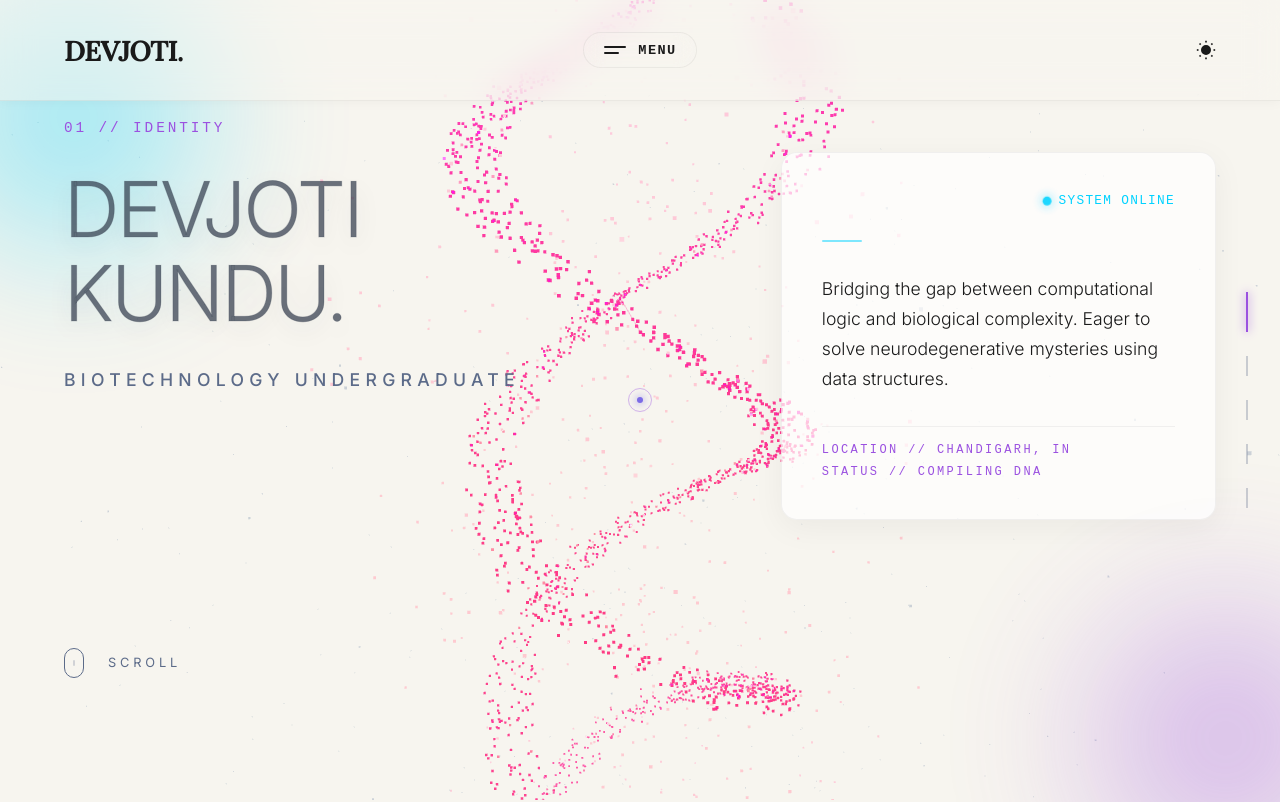
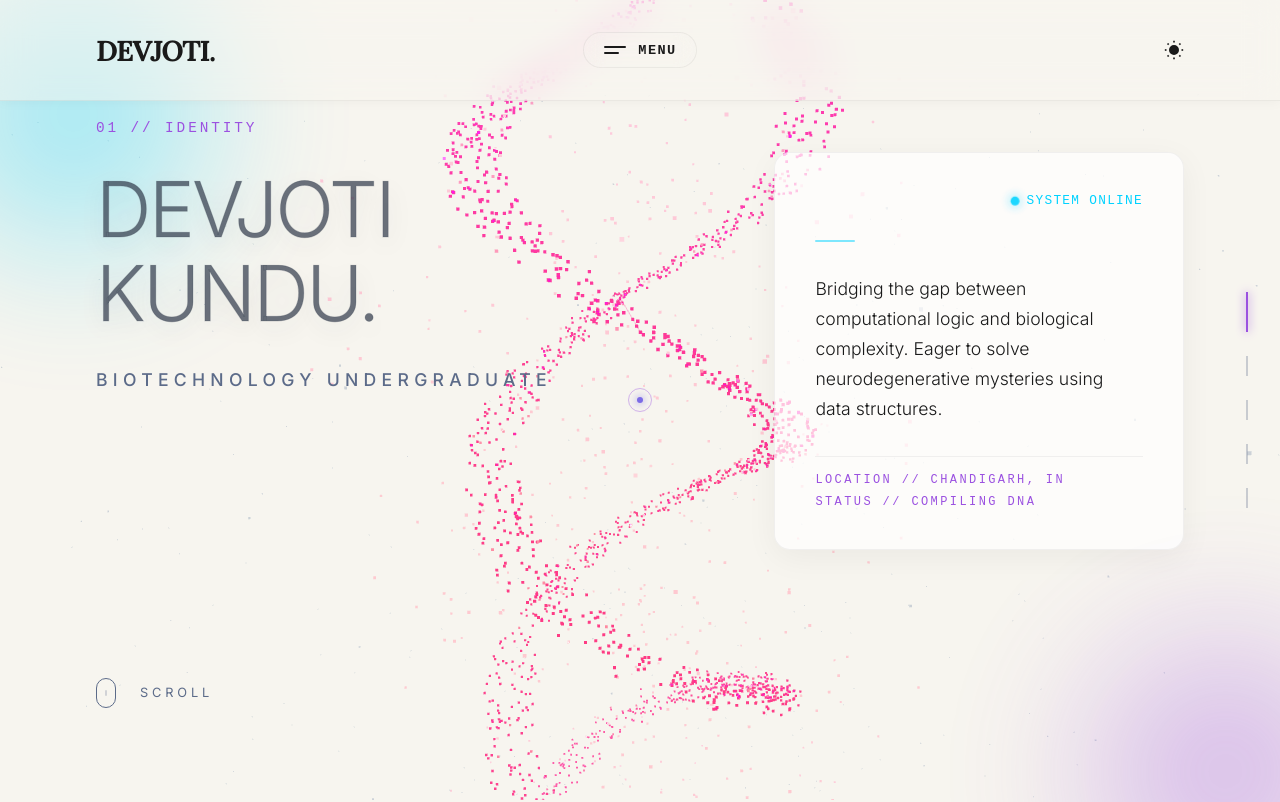
Before and after one commit to devjoti2003/Portfolio, a Next.js app: page / in a window 1280 px wide. Shown: the top 802 px of the page. Built offline with nearby package versions, Linux system fonts and the light colour scheme.

Commit message:
Make main container layout fluidly proportional to screen width

```diff
--- a/src/app/globals.css
+++ b/src/app/globals.css
@@ -159,7 +159,7 @@ body.dark-mode .top-nav {
   background: rgba(13, 15, 20, 0.5);
   box-shadow: 0 1px 12px rgba(0, 0, 0, 0.3);
 }
-.nav-container { max-width: 1400px; margin: 0 auto; padding: 0 4rem; display: grid; grid-template-columns: 1fr auto 1fr; align-items: center; }
+.nav-container { width: 85%; max-width: 1920px; margin: 0 auto; display: grid; grid-template-columns: 1fr auto 1fr; align-items: center; }
 .nav-logo { justify-self: start; }
 .nav-logo a { font-family: var(--font-serif); font-size: 1.8rem; font-weight: 700; color: var(--color-text-primary); text-decoration: none; letter-spacing: -0.05em; }
 .nav-right { justify-self: end; }
@@ -232,10 +232,9 @@ body.dark-mode .hidden-links { box-shadow: 0 10px 40px rgba(0,0,0,0.6); }
 }
 
 .posh-container {
-  max-width: 1400px;
-  width: 100%;
+  width: 85%;
+  max-width: 1920px;
   margin: 0 auto;
-  padding: 0 4rem;
 }
 
 /* Editorial Grids */
@@ -659,6 +658,7 @@ body.dark-mode .theme-toggle .moon-icon { display: block; }
     flex-direction: row;
     justify-content: space-between;
     align-items: center;
+    width: 100%;
     padding: 0 1.5rem;
   }
   .nav-logo { margin-bottom: 0; }
@@ -671,7 +671,7 @@ body.dark-mode .theme-toggle .moon-icon { display: block; }
 
   /* Sections & Layout */
   .posh-section { padding: 4rem 0; }
-  .posh-container { padding: 0 1rem; }
+  .posh-container { width: 100%; padding: 0 1rem; }
 
   /* Cards Mobile Scaling */
   .bento-card, .project-card, .hero-id-card {
```
